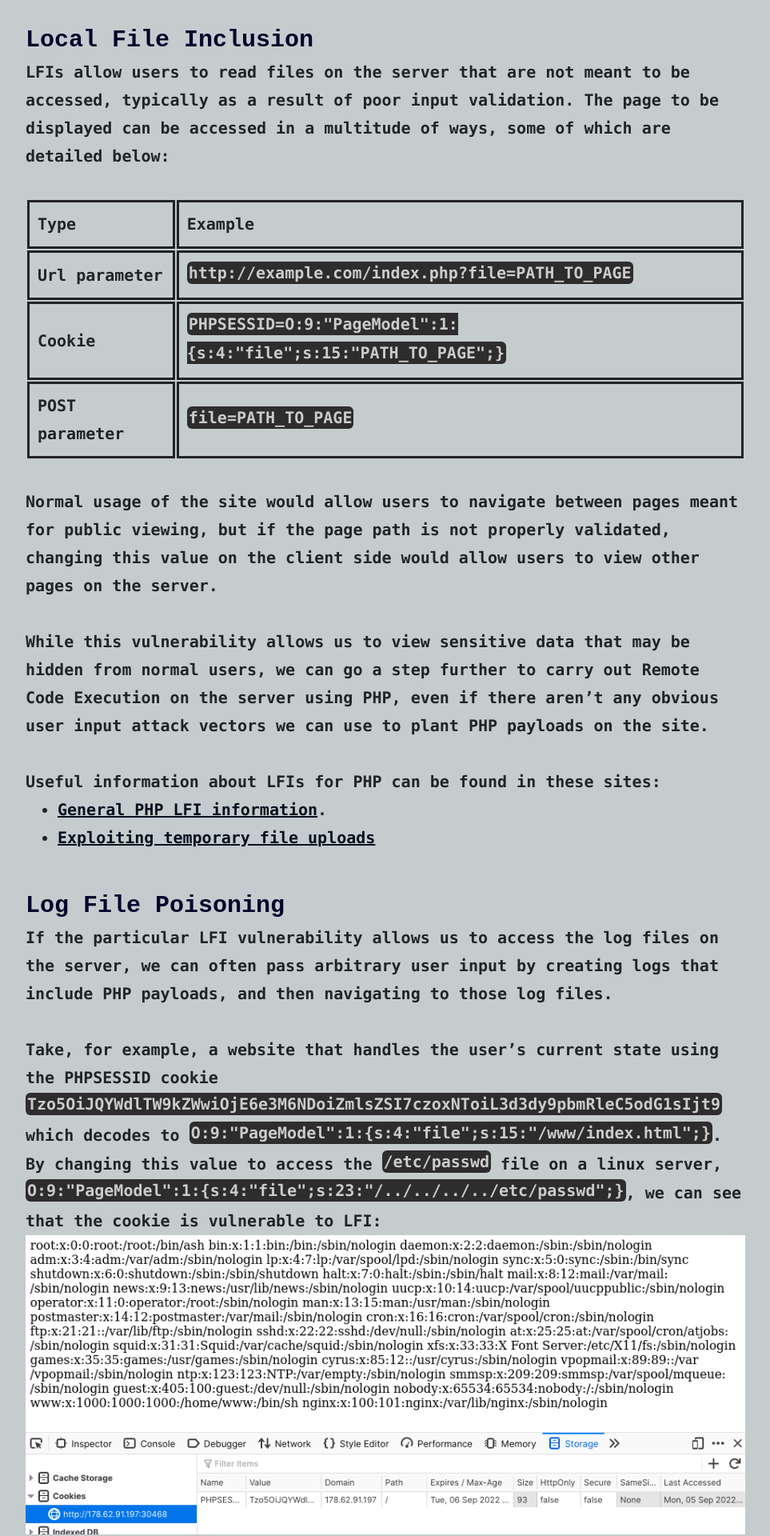
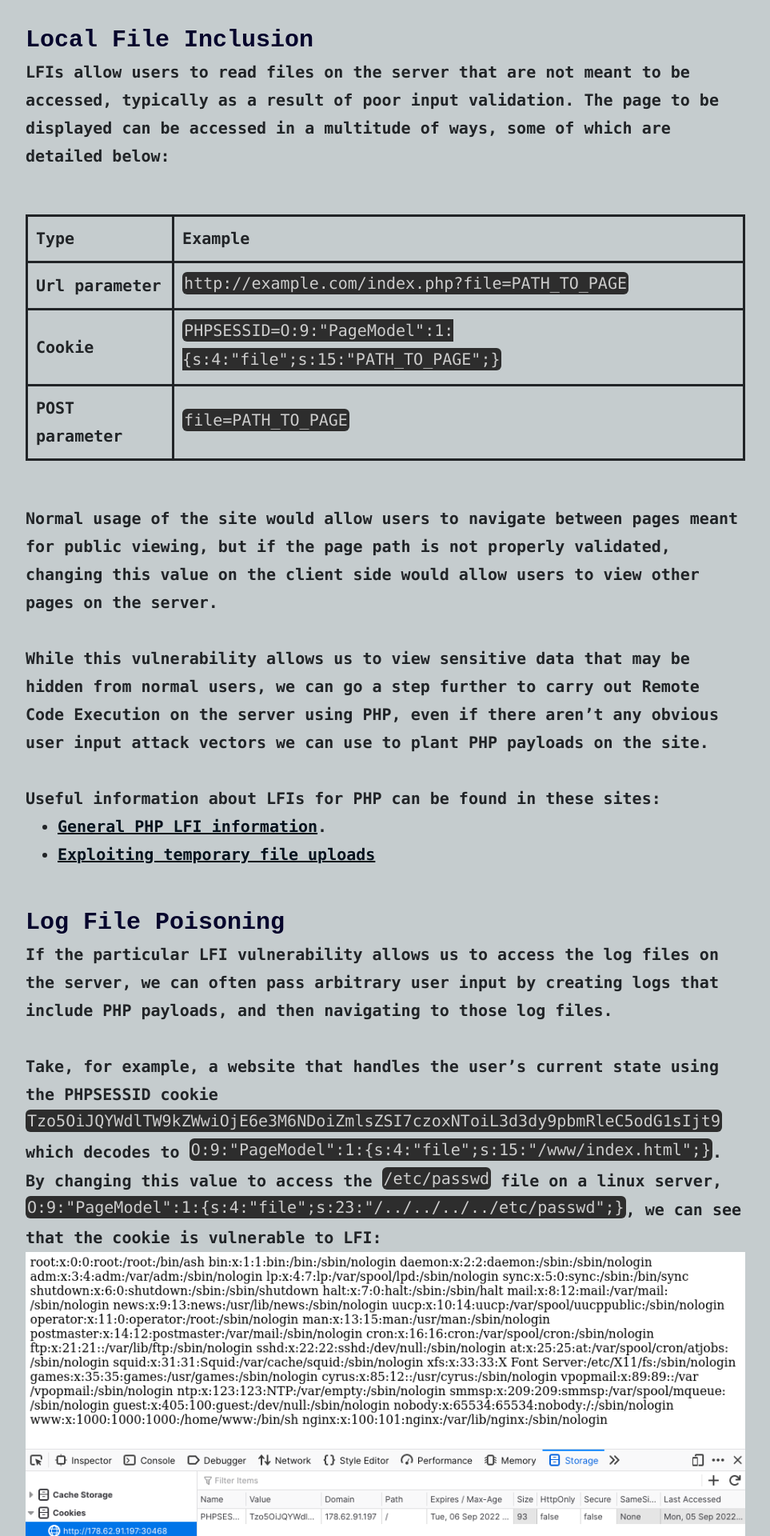
Before and after one commit to Iscaraca/Iscaraca.github.io, a Jekyll site: the page built from CTF Writeups/_posts/2022-09-05-log-poisoning.md, in a window 1280 px wide. Shown: the part 354-2274 px from the top of the page at 80% size, without its empty margins (158-1121 px from the left). Built offline with Jekyll 4.4.1, drawn with Linux system fonts in a browser that asks for light colours.

Commit message:
fix: Change font weight

```diff
--- a/_sass/page.scss
+++ b/_sass/page.scss
@@ -44,7 +44,7 @@ header h5 {
 code {
   padding: 2px 4px;
   vertical-align: text-bottom;
-  font-weight: 600;
+  font-weight: 300;
   font-family: "Courier New", monospace;
 }
 /* 06 Primary color */
@@ -58,6 +58,12 @@ strong {
   font-weight: 800;
 }
 
+table {
+  width: 100%;
+  border-collapse: collapse; /* Collapse borders to connect cells */
+  margin: 20px 0;
+}
+
 th,
 td {
   border: 3px solid #212427; /* Add solid borders */
```
